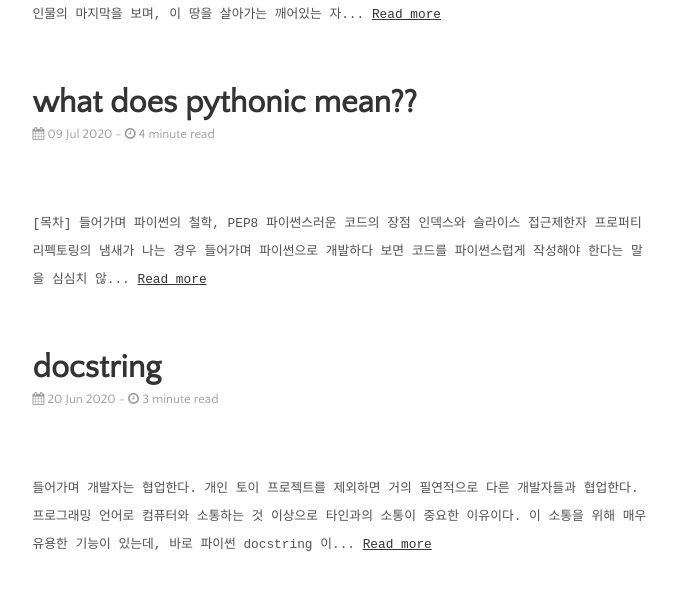
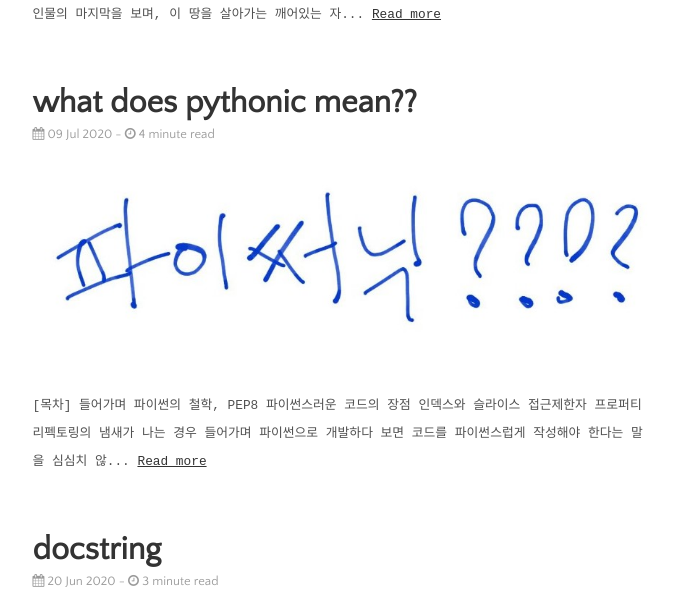
Before and after one commit to daesungRa/namu, a Jekyll site: the page built from index.markdown, in a window 1280 px wide. Shown: the part 1726-2323 px from the top of the page, without its empty margins (300-977 px from the left). Built offline with Jekyll 4.4.1, drawn with Linux system fonts in a browser that asks for light colours; some web fonts are replaced; grey boxes are pictures that could not be loaded.

Commit message:
template: Change post image path

```diff
--- a/_layouts/home.html
+++ b/_layouts/home.html
@@ -28,7 +28,7 @@
         {% if post.image contains '://' %}
         {% assign img_src = post.image %}
         {% else %}
-        {% assign img_src = site.github.url | append: '/assets/img/' | append: post.image %}
+        {% assign img_src = site.github.url | append: '/assets/post-img/' | append: post.image %}
         {% endif %}
         <div class="thumbnail-container">
           <a href="{{ site.github.url }}{{ post.url }}">
--- a/_layouts/post.html
+++ b/_layouts/post.html
@@ -15,7 +15,7 @@
   {% if page.image contains '://' %}
   {% assign img_src = page.image %}
   {% else %}
-  {% assign img_src = site.github.url | append: '/assets/img/' | append: page.image %}
+  {% assign img_src = site.github.url | append: '/assets/post-img/' | append: page.image %}
   {% endif %}
   <div class="post-image-content">
     {% if page.title == '소나무' %}
```
